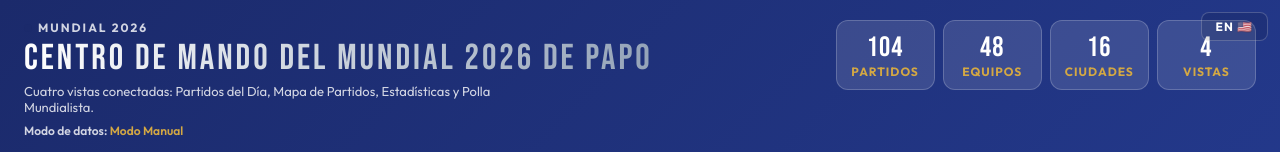
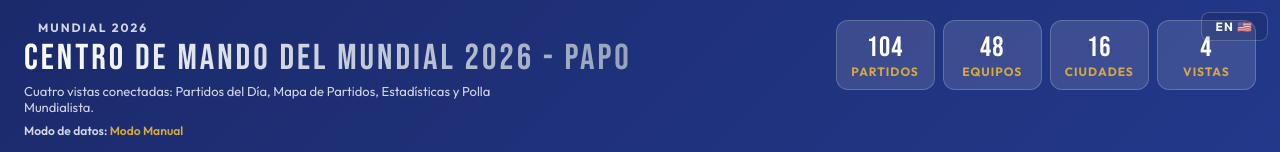
Before and after one commit to papsTrue73/worldcup-papo, a React (Vite) app: page / in a window 1280 px wide. Shown: the top 152 px of the page. Built offline with nearby package versions, Linux system fonts and the light colour scheme.

Commit message:
update app

```diff
--- a/src/App.jsx
+++ b/src/App.jsx
@@ -7,7 +7,7 @@ const LANG = {
   es: {
     // Header
     brandSub: "Mundial 2026",
-    brandTitle: "Centro de Mando del Mundial 2026 de Papo",
+    brandTitle: "Centro de Mando del Mundial 2026 - Papo",
     brandDesc: "Cuatro vistas conectadas: Partidos del Día, Mapa de Partidos, Estadísticas y Polla Mundialista.",
     dataMode: "Modo de datos:",
     apiLive: "API en Vivo Conectada",
@@ -342,6 +342,9 @@ const DEMO_DATA = {
 };
 
 const DEMO_PLAYERS = [
+  {name:"Che",group:"friends",champion:"Argentina",goldenBoot:"Álvarez",
+    groupWinners:{A:"Mexico",B:"Canada",C:"Brazil",D:"USA",E:"Germany",F:"Netherlands",G:"Belgium",H:"Uruguay",I:"France",J:"Argentina",K:"Colombia",L:"England"},
+    matches:{0:{r:"W",h:1,a:0},1:{r:"D",h:1,a:1},2:{r:"W",h:2,a:1},3:{r:"W",h:3,a:0}}},
   {name:"Chucky",group:"friends",champion:"Argentina",goldenBoot:"Mbappé",
     groupWinners:{A:"Mexico",B:"Canada",C:"Brazil",D:"USA",E:"Germany",F:"Netherlands",G:"Belgium",H:"Spain",I:"France",J:"Argentina",K:"Portugal",L:"England"},
     matches:{0:{r:"W",h:2,a:1},1:{r:"D",h:1,a:1},2:{r:"W",h:1,a:0},3:{r:"W",h:2,a:0}}},
@@ -366,6 +369,9 @@ const DEMO_PLAYERS = [
   {name:"Papo",group:"friends",champion:"Colombia",goldenBoot:"Luis Díaz",
     groupWinners:{A:"Mexico",B:"Canada",C:"Brazil",D:"USA",E:"Germany",F:"Netherlands",G:"Belgium",H:"Spain",I:"France",J:"Argentina",K:"Colombia",L:"England"},
     matches:{0:{r:"W",h:2,a:1},1:{r:"D",h:1,a:1},2:{r:"W",h:2,a:0},3:{r:"D",h:1,a:1}}},
+  {name:"Stui",group:"friends",champion:"France",goldenBoot:"Mbappé",
+    groupWinners:{A:"Mexico",B:"Switzerland",C:"Brazil",D:"USA",E:"Germany",F:"Japan",G:"Belgium",H:"Spain",I:"France",J:"Argentina",K:"Portugal",L:"Croatia"},
+    matches:{0:{r:"W",h:2,a:1},1:{r:"W",h:3,a:1},2:{r:"D",h:1,a:1},3:{r:"D",h:0,a:0}}},
   {name:"Arieh",group:"family",champion:"Argentina",goldenBoot:"Mbappé",
     groupWinners:{A:"Mexico",B:"Canada",C:"Brazil",D:"USA",E:"Germany",F:"Netherlands",G:"Belgium",H:"Spain",I:"France",J:"Argentina",K:"Portugal",L:"England"},
     matches:{0:{r:"W",h:3,a:1},1:{r:"D",h:2,a:2},2:{r:"W",h:1,a:0},3:{r:"W",h:2,a:0}}},
```
